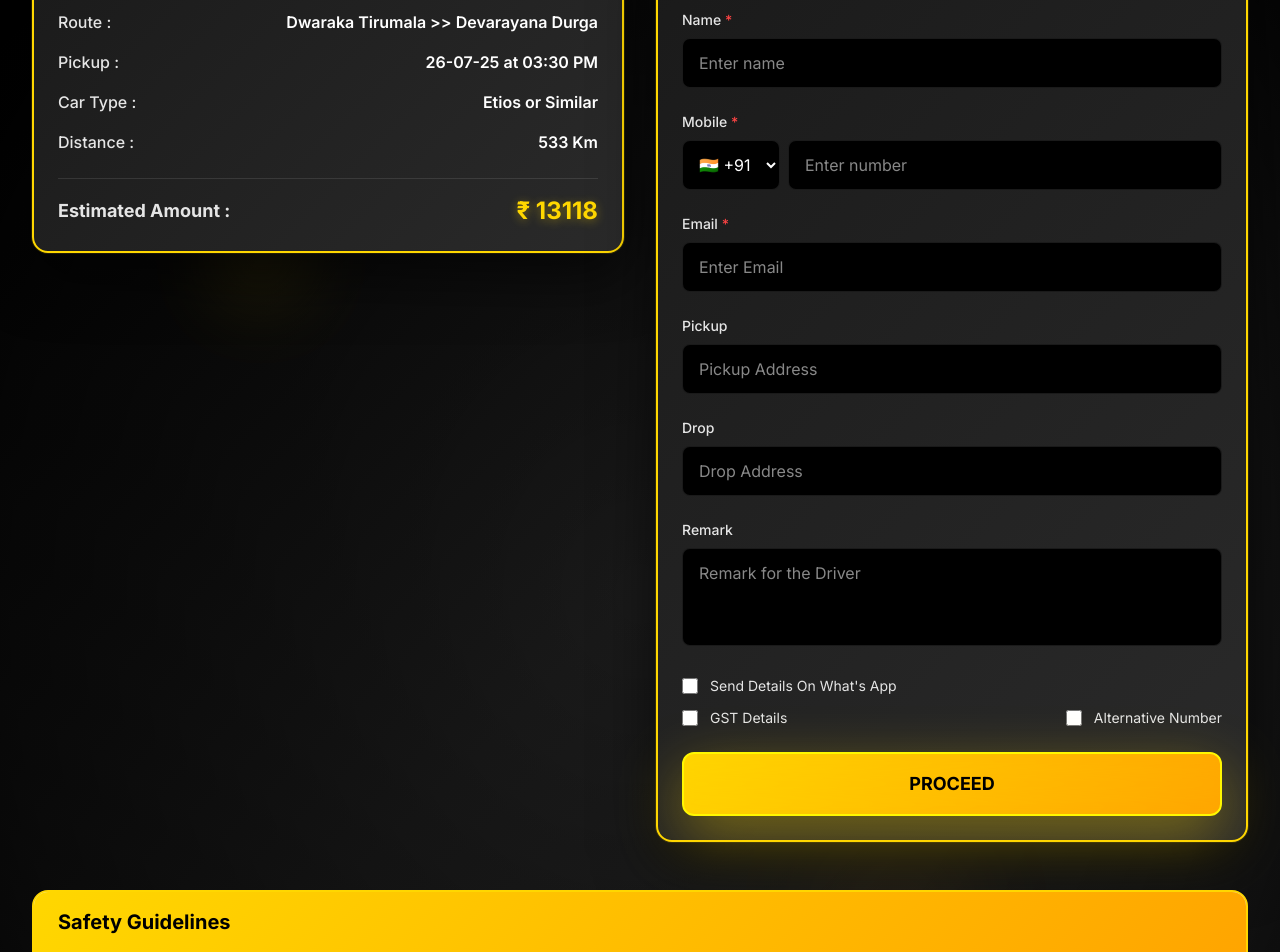
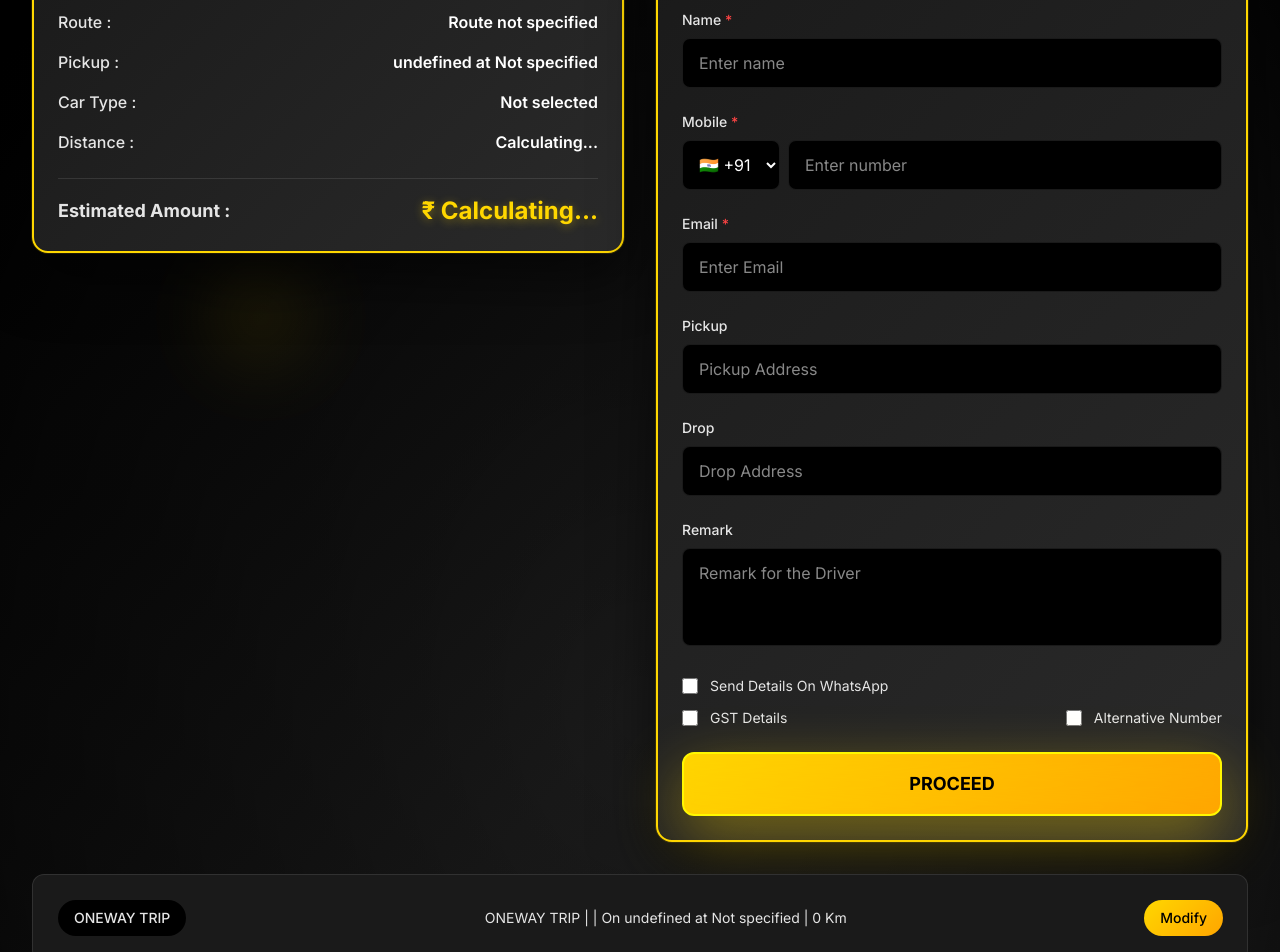
Before and after one commit to Hitesh-malik/cab_service, a Next.js app: page /cab-detail in a window 1280 px wide. Shown: the part 260-1212 px from the top of the page. Built offline with nearby package versions, Linux system fonts and the light colour scheme; a web font is replaced by a local one.

Commit message:
cab-ldetails page dynamic now

```diff
--- a/src/app/cab-detail/page.tsx
+++ b/src/app/cab-detail/page.tsx
@@ -1,6 +1,8 @@
-// src/app/booking-details/page.tsx
+// src/app/cab-detail/page.tsx
 "use client";
 import React, { useState, useEffect } from "react";
+import { useSearchParams } from "next/navigation";
+import type { BookingFormData } from "@/types/booking";
 
 // Theme configuration (matching HeroSection and cab-lists)
 const theme = {
@@ -62,8 +64,27 @@ const theme = {
   },
 };
 
+// Extended interface for combined booking and cab data
+interface CombinedBookingData extends BookingFormData {
+  selectedCabId?: string;
+  selectedCabName?: string;
+  selectedCabType?: string;
+  selectedCabPrice?: string;
+  selectedCabBasePrice?: string;
+  selectedCabPricePerKm?: string;
+  selectedCabCapacity?: string;
+  selectedCabLuggage?: string;
+  selectedCabFeatures?: string;
+  selectedCabFuelType?: string;
+  selectedCabImage?: string;
+  estimatedDistance?: string;
+}
+
 const BookingDetailsPage: React.FC = () => {
   const [isVisible, setIsVisible] = useState(false);
+  const [bookingData, setBookingData] = useState<CombinedBookingData | null>(
+    null
+  );
   const [formData, setFormData] = useState({
     name: "",
     mobile: "",
@@ -75,14 +96,24 @@ const BookingDetailsPage: React.FC = () => {
     gstDetails: false,
     alternativeNumber: false,
   });
-  const [couponCode, setCouponCode] = useState("");
+  const searchParams = useSearchParams();
 
   useEffect(() => {
+    // Parse URL parameters to get booking data
+    const data: Record<string, string> = {};
+
+    // Extract all URL parameters
+    searchParams.forEach((value, key) => {
+      data[key] = value;
+    });
+
+    setBookingData(data as unknown as CombinedBookingData);
+
     const timer = setTimeout(() => {
       setIsVisible(true);
     }, 100);
     return () => clearTimeout(timer);
-  }, []);
+  }, [searchParams]);
 
   const handleInputChange = (
     e: React.ChangeEvent<HTMLInputElement | HTMLTextAreaElement>
@@ -98,6 +129,74 @@ const BookingDetailsPage: React.FC = () => {
   const handleSubmit = (e: React.FormEvent) => {
     e.preventDefault();
     console.log("Form submitted:", formData);
+    console.log("Booking data:", bookingData);
+  };
+
+  // Helper function to format trip details based on booking data
+  const formatTripDetails = () => {
+    if (!bookingData) return "Loading trip details...";
+
+    const {
+      serviceType,
+      tripType,
+      from,
+      to,
+      airport,
+      dropAddress,
+      city,
+      date,
+      time,
+      pickupTime,
+    } = bookingData;
+
+    let tripText = "";
+
+    if (serviceType === "AIRPORT") {
+      if (bookingData.pickupDropType === "PICKUP") {
+        tripText = `From ${airport} To ${dropAddress}`;
+      } else {
+        tripText = `From ${dropAddress} To ${airport}`;
+      }
+    } else if (serviceType === "OUTSTATION") {
+      tripText = `From ${from} To ${to}`;
+    } else if (serviceType === "LOCAL") {
+      tripText = `Local trip in ${city}`;
+    }
+
+    const displayTime = time || pickupTime || "Not specified";
+    const tripTypeText = tripType === "ROUNDWAY" ? "ROUND TRIP" : "ONEWAY TRIP";
+
+    return `${tripTypeText} | ${tripText} | On ${date} at ${displayTime}`;
+  };
+
+  // Helper function to get pickup display text
+  const getPickupDisplay = () => {
+    if (!bookingData) return "Loading...";
+
+    const { date, time, pickupTime } = bookingData;
+    const displayTime = time || pickupTime || "Not specified";
+    return `${date} at ${displayTime}`;
+  };
+
+  // Helper function to get route display text
+  const getRouteDisplay = () => {
+    if (!bookingData) return "Loading...";
+
+    const { serviceType, from, to, airport, dropAddress } = bookingData;
+
+    if (serviceType === "AIRPORT") {
+      if (bookingData.pickupDropType === "PICKUP") {
+        return `${airport} >> ${dropAddress}`;
+      } else {
+        return `${dropAddress} >> ${airport}`;
+      }
+    } else if (serviceType === "OUTSTATION") {
+      return `${from} >> ${to}`;
+    } else if (serviceType === "LOCAL") {
+      return `Local trip in ${bookingData.city}`;
+    }
+
+    return "Route not specified";
   };
 
   return (
@@ -164,7 +263,7 @@ const BookingDetailsPage: React.FC = () => {
               isVisible ? "animate-fade-in-up animate-delay-300" : "opacity-0"
             }`}
           >
-            {/* Oneway Booking Details Card */}
+            {/* Booking Details Card */}
             <div
               className="rounded-2xl p-6 mb-6"
               style={{
@@ -180,18 +279,29 @@ const BookingDetailsPage: React.FC = () => {
                   fontWeight: theme.typography.fontWeight.bold,
                 }}
               >
-                Oneway Booking Details
+                {bookingData?.tripType === "ROUNDWAY" ? "Round Trip" : "Oneway"}{" "}
+                Booking Details
               </h2>
 
               <div className="space-y-4">
                 {[
                   {
                     label: "Route :",
-                    value: "Dwaraka Tirumala >> Devarayana Durga",
+                    value: getRouteDisplay(),
                   },
-                  { label: "Pickup :", value: "26-07-25 at 03:30 PM" },
-                  { label: "Car Type :", value: "Etios or Similar" },
-                  { label: "Distance :", value: "533 Km" },
+                  { label: "Pickup :", value: getPickupDisplay() },
+                  {
+                    label: "Car Type :",
+                    value: bookingData?.selectedCabName
+                      ? `${bookingData.selectedCabName} or Similar`
+                      : "Not selected",
+                  },
+                  {
+                    label: "Distance :",
+                    value: bookingData?.estimatedDistance
+                      ? `${bookingData.estimatedDistance} Km`
+                      : "Calculating...",
+                  },
                 ].map((item, index) => (
                   <div
                     key={index}
@@ -230,14 +340,73 @@ const BookingDetailsPage: React.FC = () => {
                         textShadow: `0 2px 10px ${theme.colors.shadow.gold}`,
                       }}
                     >
-                      ₹ 13118
+                      ₹ {bookingData?.selectedCabPrice || "Calculating..."}
                     </span>
                   </div>
                 </div>
               </div>
             </div>
 
+            {/* Selected Cab Details */}
+            {bookingData?.selectedCabImage && (
+              <div
+                className="rounded-2xl p-6 mb-6"
+                style={{
+                  background: theme.gradients.cardGradient,
+                  border: `1px solid ${theme.colors.border.light}`,
+                }}
+              >
+                <h3
+                  className="text-lg font-bold mb-4 text-center"
+                  style={{
+                    color: theme.colors.accent.gold,
+                    fontWeight: theme.typography.fontWeight.bold,
+                  }}
+                >
+                  Selected Vehicle
+                </h3>
 
+                <div className="flex items-center gap-4">
+                  <div
+                    className="w-20 h-16 rounded-lg overflow-hidden"
+                    style={{
+                      background: theme.gradients.gold,
+                      padding: "2px",
+                    }}
+                  >
+                    <img
+                      src={bookingData.selectedCabImage}
+                      alt={bookingData.selectedCabName || "Selected Cab"}
+                      className="w-full h-full object-contain rounded"
+                    />
+                  </div>
+
+                  <div className="flex-1">
+                    <h4
+                      className="font-semibold text-lg mb-2"
+                      style={{
+                        color: theme.colors.text.primary,
+                        fontWeight: theme.typography.fontWeight.semibold,
+                      }}
+                    >
+                      {bookingData.selectedCabName}
+                    </h4>
+
+                    <div className="flex items-center gap-4 text-sm">
+                      <span style={{ color: theme.colors.text.secondary }}>
+                        👤 {bookingData.selectedCabCapacity} Seats
+                      </span>
+                      <span style={{ color: theme.colors.text.secondary }}>
+                        🧳 {bookingData.selectedCabLuggage} Bags
+                      </span>
+                      <span style={{ color: theme.colors.text.secondary }}>
+                        ❄️ AC
+                      </span>
+                    </div>
+                  </div>
+                </div>
+              </div>
+            )}
           </div>
 
           {/* Right Column - Traveller Information */}
@@ -284,7 +453,6 @@ const BookingDetailsPage: React.FC = () => {
                     style={{
                       background: theme.colors.primary.black,
                       border: `1px solid ${theme.colors.border.light}`,
-                      focusRingColor: theme.colors.accent.gold,
                     }}
                   />
                 </div>
@@ -303,7 +471,6 @@ const BookingDetailsPage: React.FC = () => {
                       style={{
                         background: theme.colors.primary.black,
                         border: `1px solid ${theme.colors.border.light}`,
-                        focusRingColor: theme.colors.accent.gold,
                       }}
                     >
                       <option value="+91">🇮🇳 +91</option>
@@ -319,7 +486,6 @@ const BookingDetailsPage: React.FC = () => {
                       style={{
                         background: theme.colors.primary.black,
                         border: `1px solid ${theme.colors.border.light}`,
-                        focusRingColor: theme.colors.accent.gold,
                       }}
                     />
                   </div>
@@ -344,7 +510,6 @@ const BookingDetailsPage: React.FC = () => {
                     style={{
                       background: theme.colors.primary.black,
                       border: `1px solid ${theme.colors.border.light}`,
-                      focusRingColor: theme.colors.accent.gold,
                     }}
                   />
                 </div>
@@ -367,7 +532,6 @@ const BookingDetailsPage: React.FC = () => {
                     style={{
                       background: theme.colors.primary.black,
                       border: `1px solid ${theme.colors.border.light}`,
-                      focusRingColor: theme.colors.accent.gold,
                     }}
                   />
                 </div>
@@ -390,7 +554,6 @@ const BookingDetailsPage: React.FC = () => {
                     style={{
                       background: theme.colors.primary.black,
                       border: `1px solid ${theme.colors.border.light}`,
-                      focusRingColor: theme.colors.accent.gold,
                     }}
                   />
                 </div>
@@ -413,7 +576,6 @@ const BookingDetailsPage: React.FC = () => {
                     style={{
                       background: theme.colors.primary.black,
                       border: `1px solid ${theme.colors.border.light}`,
-                      focusRingColor: theme.colors.accent.gold,
                     }}
                   />
                 </div>
@@ -435,7 +597,7 @@ const BookingDetailsPage: React.FC = () => {
                       className="text-sm"
                       style={{ color: theme.colors.text.secondary }}
                     >
-                      Send Details On What's App
+                      Send Details On WhatsApp
                     </label>
                   </div>
 
@@ -507,10 +669,61 @@ const BookingDetailsPage: React.FC = () => {
           </div>
         </div>
 
+        {/* Trip Details Summary */}
+        {bookingData && (
+          <div
+            className={`mt-8 rounded-xl p-6 ${
+              isVisible ? "animate-fade-in-up animate-delay-900" : "opacity-0"
+            }`}
+            style={{
+              background: theme.colors.primary.darkGray,
+              border: `1px solid ${theme.colors.border.light}`,
+            }}
+          >
+            <div className="flex flex-col md:flex-row items-center justify-between gap-4 text-sm">
+              <span
+                className="px-4 py-2 rounded-full font-medium"
+                style={{
+                  backgroundColor: theme.colors.primary.black,
+                  color: theme.colors.text.secondary,
+                  border: `1px solid ${theme.colors.border.light}`,
+                }}
+              >
+                {bookingData.tripType === "ROUNDWAY"
+                  ? "ROUND TRIP"
+                  : "ONEWAY TRIP"}
+              </span>
+
+              <span
+                className="text-center flex-1"
+                style={{ color: theme.colors.text.secondary }}
+              >
+                {formatTripDetails()} | {bookingData.estimatedDistance || "0"}{" "}
+                Km
+              </span>
+
+              <button
+                className="px-4 py-2 rounded-full font-medium hover:scale-105 transition-transform duration-300"
+                style={{
+                  background: theme.gradients.gold,
+                  color: theme.colors.primary.black,
+                  fontWeight: theme.typography.fontWeight.medium,
+                }}
+                onClick={() => {
+                  // Navigate back to booking form with current data
+                  window.history.back();
+                }}
+              >
+                Modify
+              </button>
+            </div>
+          </div>
+        )}
+
         {/* Safety Guidelines Section */}
         <div
           className={`mt-12 rounded-2xl overflow-hidden ${
-            isVisible ? "animate-fade-in-up animate-delay-900" : "opacity-0"
+            isVisible ? "animate-fade-in-up animate-delay-1200" : "opacity-0"
           }`}
           style={{
             background: theme.colors.background.lightTeal,
@@ -557,6 +770,16 @@ const BookingDetailsPage: React.FC = () => {
             ))}
           </div>
         </div>
+
+        {/* Debug Info (Remove in production) */}
+        {process.env.NODE_ENV === "development" && bookingData && (
+          <div className="mt-8 p-4 bg-gray-800 rounded-lg">
+            <h3 className="text-white mb-2">Debug - Received Booking Data:</h3>
+            <pre className="text-green-400 text-xs overflow-auto">
+              {JSON.stringify(bookingData, null, 2)}
+            </pre>
+          </div>
+        )}
       </div>
 
       {/* Bottom decorative line */}
@@ -596,6 +819,10 @@ const BookingDetailsPage: React.FC = () => {
           animation-delay: 900ms;
         }
 
+        .animate-delay-1200 {
+          animation-delay: 1200ms;
+        }
+
         input::placeholder,
         textarea::placeholder {
           color: #888;
```
